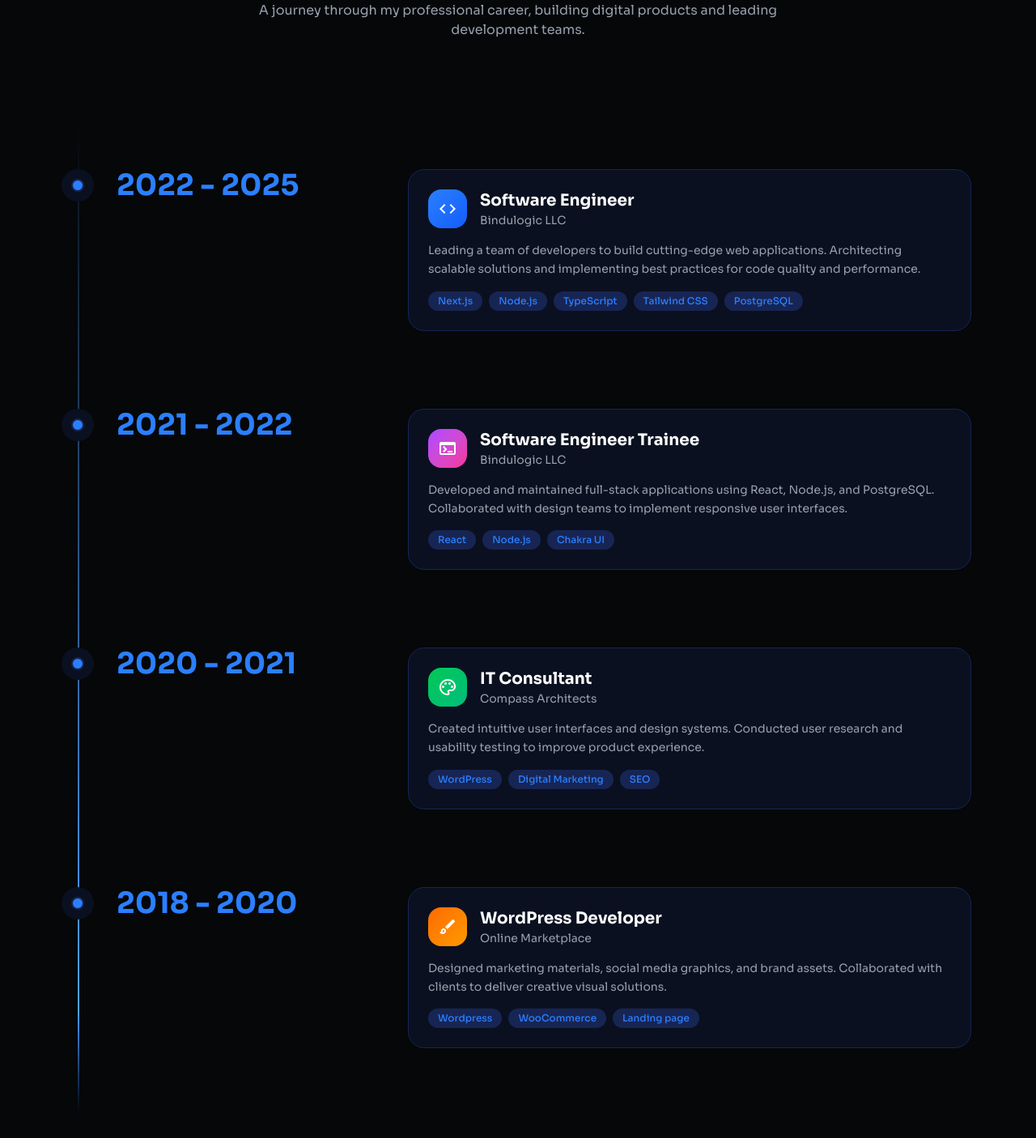
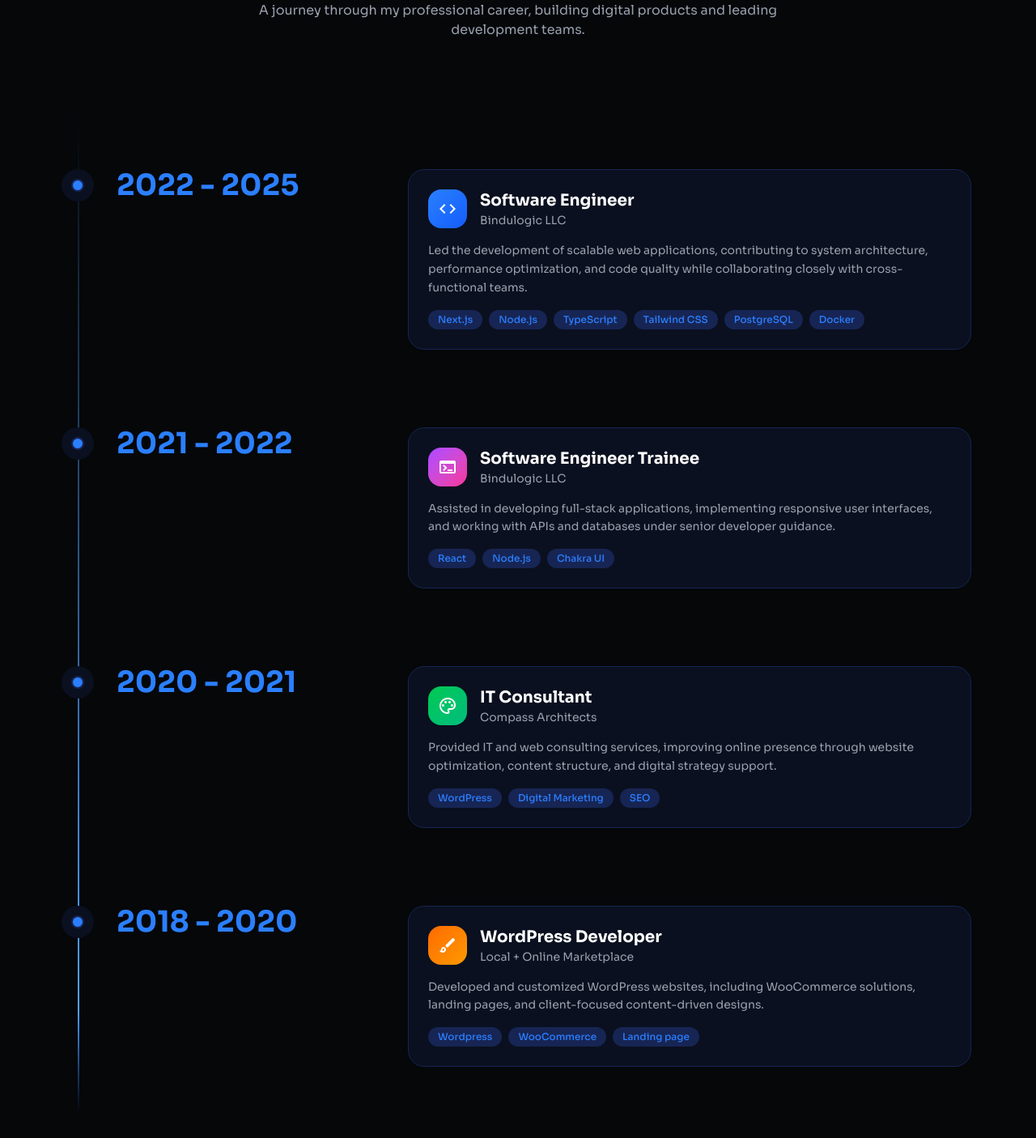
Before and after one commit to samiul-sheikh/samiul-sheikh, a Next.js app: page / in a window 1280 px wide. Shown: the part 3832-5238 px from the top of the page at 81% size. Built offline with nearby package versions, Linux system fonts and the light colour scheme.

Commit message:
updated resume informatins

```diff
--- a/components/sections/ResumeSection.tsx
+++ b/components/sections/ResumeSection.tsx
@@ -17,8 +17,8 @@ const experienceData = [
                     </div>
                 </div>
                 <p className="text-gray-400 text-sm leading-relaxed">
-                    Leading a team of developers to build cutting-edge web applications.
-                    Architecting scalable solutions and implementing best practices for code quality and performance.
+                    Led the development of scalable web applications, contributing to system architecture,
+                    performance optimization, and code quality while collaborating closely with cross-functional teams.
                 </p>
                 <div className="flex flex-wrap gap-2 mt-4">
                     <span className="px-3 py-1 rounded-full bg-secondary text-primary text-xs font-medium">Next.js</span>
@@ -26,6 +26,7 @@ const experienceData = [
                     <span className="px-3 py-1 rounded-full bg-secondary text-primary text-xs font-medium">TypeScript</span>
                     <span className="px-3 py-1 rounded-full bg-secondary text-primary text-xs font-medium">Tailwind CSS</span>
                     <span className="px-3 py-1 rounded-full bg-secondary text-primary text-xs font-medium">PostgreSQL</span>
+                    <span className="px-3 py-1 rounded-full bg-secondary text-primary text-xs font-medium">Docker</span>
                 </div>
             </div>
         ),
@@ -44,9 +45,10 @@ const experienceData = [
                     </div>
                 </div>
                 <p className="text-gray-400 text-sm leading-relaxed">
-                    Developed and maintained full-stack applications using React, Node.js, and PostgreSQL.
-                    Collaborated with design teams to implement responsive user interfaces.
+                    Assisted in developing full-stack applications, implementing responsive user interfaces,
+                    and working with APIs and databases under senior developer guidance.
                 </p>
+
                 <div className="flex flex-wrap gap-2 mt-4">
                     <span className="px-3 py-1 rounded-full bg-secondary text-primary text-xs font-medium">React</span>
                     <span className="px-3 py-1 rounded-full bg-secondary text-primary text-xs font-medium">Node.js</span>
@@ -69,8 +71,8 @@ const experienceData = [
                     </div>
                 </div>
                 <p className="text-gray-400 text-sm leading-relaxed">
-                    Created intuitive user interfaces and design systems.
-                    Conducted user research and usability testing to improve product experience.
+                    Provided IT and web consulting services, improving online presence through website optimization,
+                    content structure, and digital strategy support.
                 </p>
                 <div className="flex flex-wrap gap-2 mt-4">
                     <span className="px-3 py-1 rounded-full bg-secondary text-primary text-xs font-medium">WordPress</span>
@@ -90,12 +92,12 @@ const experienceData = [
                     </div>
                     <div>
                         <h4 className="text-xl font-bold text-white">WordPress Developer</h4>
-                        <p className="text-gray-400 text-sm">Online Marketplace</p>
+                        <p className="text-gray-400 text-sm">Local + Online Marketplace</p>
                     </div>
                 </div>
                 <p className="text-gray-400 text-sm leading-relaxed">
-                    Designed marketing materials, social media graphics, and brand assets.
-                    Collaborated with clients to deliver creative visual solutions.
+                    Developed and customized WordPress websites, including WooCommerce solutions,
+                    landing pages, and client-focused content-driven designs.
                 </p>
                 <div className="flex flex-wrap gap-2 mt-4">
                     <span className="px-3 py-1 rounded-full bg-secondary text-primary text-xs font-medium">Wordpress</span>
```
